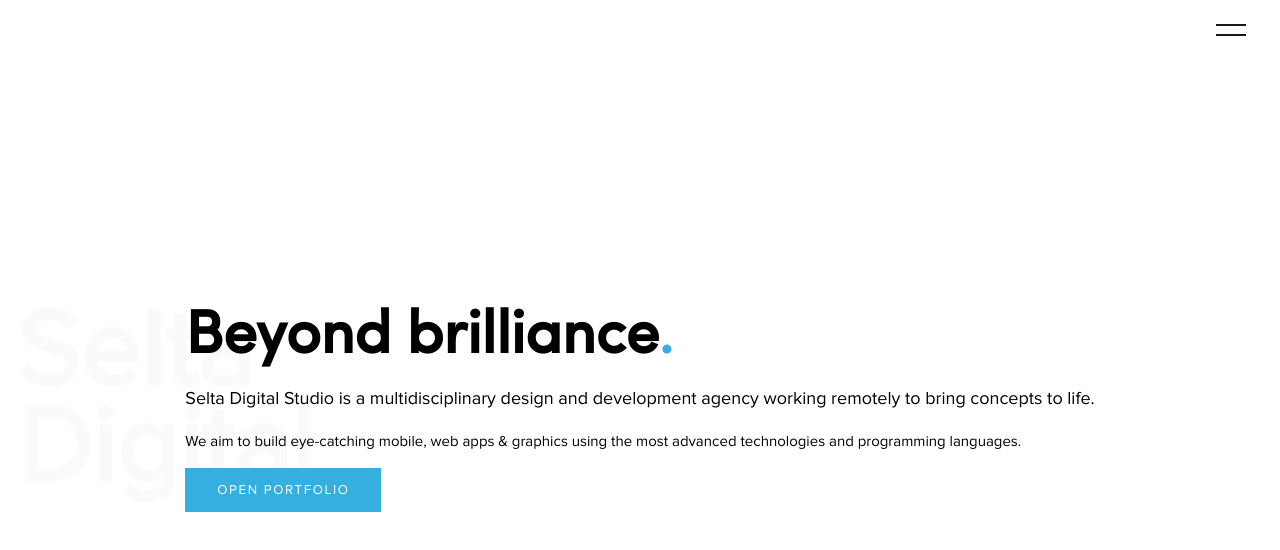
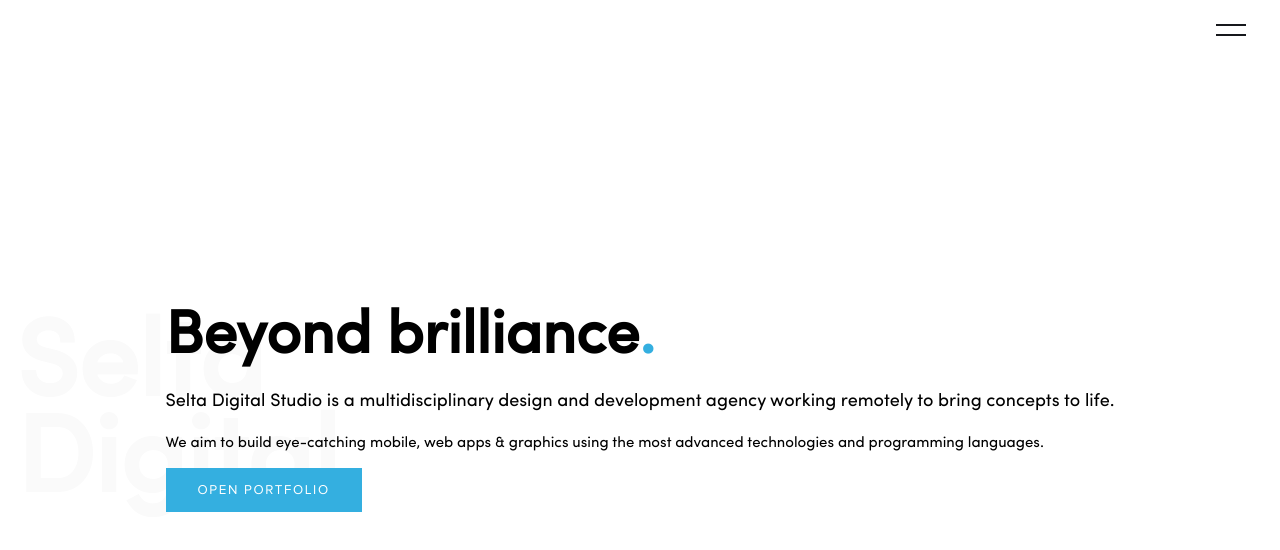
Before and after one commit to AmeizT/selta, a website with bundled scripts: page public/index.html in a window 1280 px wide. Built offline with nearby package versions, Linux system fonts and the light colour scheme.

Commit message:
font updated again

```diff
--- a/public/css/app.css
+++ b/public/css/app.css
@@ -27,8 +27,7 @@
   font-weight: 700; }
 
 p, span, pre {
-  line-height: 1.5rem;
-  font-family: 'Proxima Nova'; }
+  line-height: 1.5rem; }
 
 input {
   -webkit-appearance: none;
```
